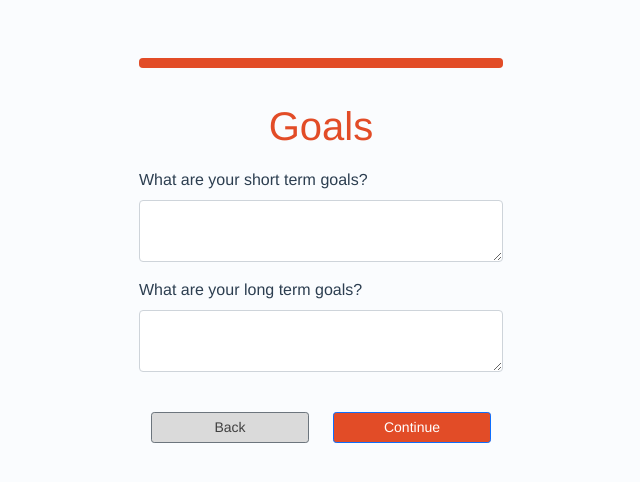
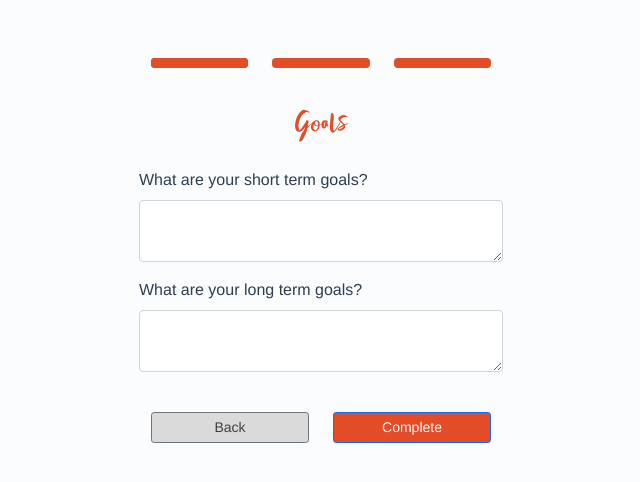
Before and after one commit to jeffstienstra/new_human_survey_vue, a Vue app: page /goals/1 in a window 1280 px wide. Shown: the top 482 px of the page, without its empty margins (319-959 px from the left). Built offline with nearby package versions, Linux system fonts and the light colour scheme; no server answers.

Commit message:
add font styling to page titles

```diff
--- a/src/App.vue
+++ b/src/App.vue
@@ -5,6 +5,13 @@
 </template>
 
 <style>
+@font-face {
+  font-family: "Nightype";
+  src: local("Nightype"), url(./fonts/Nightype/Nightype.ttf) format("truetype");
+  font-style: normal;
+  font-weight: 100;
+  font-size: 200 !important;
+}
 #app {
   font-family: Avenir, Helvetica, Arial, sans-serif;
   -webkit-font-smoothing: antialiased;
@@ -26,13 +33,6 @@
   color: #42b983;
 }
 
-/* @font-face {
-  font-family: "Nightype";
-  src: local("Nightype"), url(/public/fonts/nightype.ttf) format("truetype");
-  font-style: normal;
-  font-weight: 100;
-} */
-
 body {
   background-color: #fafcfe !important;
 }
--- a/src/views/About.vue
+++ b/src/views/About.vue
@@ -2,7 +2,59 @@
   <div class="about">
     <br />
     <br />
+
     <div class="center">
+      <div class="container">
+        <div class="row">
+          <div class="col">
+            <div class="d-grid gap-0 col-18 mx-auto">
+              <div class="progress" style="height: 10px">
+                <div
+                  class="progress-bar"
+                  role="progressbar"
+                  style="width: 100%"
+                  aria-valuenow="100"
+                  aria-valuemin="0"
+                  aria-valuemax="100"
+                ></div>
+              </div>
+            </div>
+          </div>
+
+          <div class="col">
+            <div class="d-grid gap-0 col-18 mx-auto">
+              <div class="progress" style="height: 10px">
+                <div
+                  class="progress-bar"
+                  role="progressbar"
+                  style="width: 0%"
+                  aria-valuenow="33"
+                  aria-valuemin="0"
+                  aria-valuemax="100"
+                ></div>
+              </div>
+            </div>
+          </div>
+
+          <div class="col">
+            <div class="d-grid gap-0 col-18 mx-auto">
+              <div class="progress" style="height: 10px">
+                <div
+                  class="progress-bar"
+                  role="progressbar"
+                  style="width: 0%"
+                  aria-valuenow="33"
+                  aria-valuemin="0"
+                  aria-valuemax="100"
+                ></div>
+              </div>
+            </div>
+          </div>
+        </div>
+      </div>
+    </div>
+
+    <!-- <div class="center">
       <div class="progress" style="height: 10px">
         <div
           class="progress-bar"
@@ -13,10 +65,10 @@
           aria-valuemax="100"
         ></div>
       </div>
-    </div>
+    </div> -->
     <br />
     <div>
-      <h1 style="color: #e24c27">About you</h1>
+      <h1 class="title" style="color: #e24c27">About you</h1>
     </div>
     <div id="emailHelp" class="form-text" v-for="error in errors" v-bind:key="error">
       {{ error }}
--- a/src/views/Favorites.vue
+++ b/src/views/Favorites.vue
@@ -2,7 +2,59 @@
   <div class="favorites">
     <br />
     <br />
+
     <div class="center">
+      <div class="container">
+        <div class="row">
+          <div class="col">
+            <div class="d-grid gap-0 col-18 mx-auto">
+              <div id="complete" class="progress" style="height: 10px">
+                <div
+                  class="progress-bar"
+                  role="progressbar"
+                  style="width: 100%"
+                  aria-valuenow="100"
+                  aria-valuemin="0"
+                  aria-valuemax="100"
+                ></div>
+              </div>
+            </div>
+          </div>
+
+          <div class="col">
+            <div class="d-grid gap-0 col-18 mx-auto">
+              <div class="progress" style="height: 10px">
+                <div
+                  class="progress-bar"
+                  role="progressbar"
+                  style="width: 100%"
+                  aria-valuenow="100"
+                  aria-valuemin="0"
+                  aria-valuemax="100"
+                ></div>
+              </div>
+            </div>
+          </div>
+
+          <div class="col">
+            <div class="d-grid gap-0 col-18 mx-auto">
+              <div class="progress" style="height: 10px">
+                <div
+                  class="progress-bar"
+                  role="progressbar"
+                  style="width: 0%"
+                  aria-valuenow="33"
+                  aria-valuemin="0"
+                  aria-valuemax="100"
+                ></div>
+              </div>
+            </div>
+          </div>
+        </div>
+      </div>
+    </div>
+
+    <!-- <div class="center">
       <div class="progress" style="height: 10px">
         <div
           class="progress-bar"
@@ -13,7 +65,7 @@
           aria-valuemax="100"
         ></div>
       </div>
-    </div>
+    </div> -->
     <br />
     <div>
       <h1 class="title" style="color: #e24c27">Your favorites</h1>
@@ -21,6 +73,7 @@
 
     <div class="center">
       <form v-on:submit.prevent="submit()" :action="`/goals/${this.user_id}`">
+        <div class="mb-3">
           <label for="" class="form-label">Drinks</label>
           <div v-for="drink in drinks" v-bind:key="drink.id">
             <input type="text" class="form-control" v-model="drink.description" />
@@ -30,14 +83,13 @@
               +Add another
             </button>
           </form>
+        </div>
 
         <div class="mb-3">
           <label for="" class="form-label">Snacks</label>
           <div v-for="snack in snacks" v-bind:key="snack.id">
             <input type="text" class="form-control" v-model="snack.description" />
           </div>
-        </div>
-        <div>
           <form action="">
             <button v-on:click="addSnackField()" style="color: #e24c27" type="button" class="btn btn-light">
               +Add another
@@ -50,8 +102,6 @@
           <div v-for="person in people" v-bind:key="person.id">
             <input type="text" class="form-control" v-model="person.description" />
           </div>
-        </div>
-        <div>
           <form action="">
             <button v-on:click="addPersonField()" style="color: #e24c27" type="button" class="btn btn-light">
               +Add another
@@ -101,6 +151,9 @@
   background-color: #dadada !important;
   color: #404040;
 }
+#complete {
+  background-color: red !important;
+}
 </style>
 
 <script>
@@ -116,9 +169,10 @@ export default {
       people: [{ user_id: this.$route.params.id, category: "person", description: "" }],
     };
   },
-  created: function () {
+  mounted: function () {
     this.userShow();
   },
+  created: function () {},
 
   methods: {
     addDrinkField: function () {
@@ -145,10 +199,11 @@ export default {
     userShow: function () {
       axios.get(`/users/${this.user_id}`).then((response) => {
         console.log(response.data);
+
+        // get user's drinks
         if (response.data.favorites.drinks) {
           console.log("userShow ->", response.data);
 
-          // get user's drinks
           var userDrinks = {};
           var i = 0;
           while (i < response.data.favorites.drinks.length) {
@@ -158,8 +213,9 @@ export default {
           this.drinks = userDrinks;
           console.log("drinks", userDrinks);
         }
+
+        // get user's snacks
         if (response.data.favorites.snacks) {
-          // get user's snacks
           var userSnacks = [];
           i = 0;
           while (i < response.data.favorites.snacks.length) {
@@ -169,8 +225,9 @@ export default {
           console.log("snacks", userSnacks);
           this.snacks = userSnacks;
         }
+
+        // get user's people
         if (response.data.favorites.people) {
-          // get user's people
           var userPeople = [];
           i = 0;
           while (i < response.data.favorites.people.length) {
@@ -188,7 +245,7 @@ export default {
     submit: function () {
       var params = {
         user_id: this.$route.params.id,
-        id: null,
+        // id: null,
         drinks: this.drinks,
         snacks: this.snacks,
         people: this.people,
--- a/src/views/Goals.vue
+++ b/src/views/Goals.vue
@@ -2,7 +2,59 @@
   <div class="goals">
     <br />
     <br />
+
     <div class="center">
+      <div class="container">
+        <div class="row">
+          <div class="col">
+            <div class="d-grid gap-0 col-18 mx-auto">
+              <div id="complete" class="progress" style="height: 10px">
+                <div
+                  class="progress-bar"
+                  role="progressbar"
+                  style="width: 100%"
+                  aria-valuenow="100"
+                  aria-valuemin="0"
+                  aria-valuemax="100"
+                ></div>
+              </div>
+            </div>
+          </div>
+
+          <div class="col">
+            <div class="d-grid gap-0 col-18 mx-auto">
+              <div class="progress" style="height: 10px">
+                <div
+                  class="progress-bar"
+                  role="progressbar"
+                  style="width: 100%"
+                  aria-valuenow="100"
+                  aria-valuemin="0"
+                  aria-valuemax="100"
+                ></div>
+              </div>
+            </div>
+          </div>
+
+          <div class="col">
+            <div class="d-grid gap-0 col-18 mx-auto">
+              <div class="progress" style="height: 10px">
+                <div
+                  class="progress-bar"
+                  role="progressbar"
+                  style="width: 100%"
+                  aria-valuenow="100"
+                  aria-valuemin="0"
+                  aria-valuemax="100"
+                ></div>
+              </div>
+            </div>
+          </div>
+        </div>
+      </div>
+    </div>
+
+    <!-- <div class="center">
       <div class="progress" style="height: 10px">
         <div
           class="progress-bar"
@@ -13,9 +65,10 @@
           aria-valuemax="100"
         ></div>
       </div>
-    </div>
+    </div> -->
+
     <br />
-    <div>
+    <div class="title">
       <h1 style="color: #e24c27">Goals</h1>
     </div>
 
@@ -48,7 +101,7 @@
             <div class="col">
               <div class="d-grid gap-2 col-13 mx-auto">
                 <button v-on:click="surveyComplete()" type="submit" class="btn btn-primary btn-sm btn-block">
-                  Continue
+                  Complete
                 </button>
               </div>
             </div>
@@ -67,6 +120,13 @@
 .btn-primary:visited {
   background-color: #e24c27 !important;
 }
+
+.title {
+  font-family: "Nightype", Helvetica, Arial;
+  font-style: normal;
+  font-weight: 100;
+}
+
 .btn-secondary {
   background-color: #dadada !important;
   color: #404040;
--- a/src/views/Home.vue
+++ b/src/views/Home.vue
@@ -31,7 +31,7 @@
         </div>
 
         <div class="d-grid gap-2 col-12 mx-auto">
-          <button type="submit" class="btn btn-primary btn-sm btn-block">Submit</button>
+          <button type="submit" class="btn btn-primary btn-sm btn-block">Sign Up</button>
         </div>
       </form>
     </div>
@@ -52,11 +52,12 @@
 .btn-primary:visited {
   background-color: #e24c27 !important;
 }
-/* .title {
+
+.title {
   font-family: "Nightype", Helvetica, Arial;
   font-style: normal;
   font-weight: 100;
-} */
+}
 .center {
   margin: auto;
   width: 30%;
--- a/src/views/LandingPage.vue
+++ b/src/views/LandingPage.vue
@@ -5,7 +5,7 @@
       <br />
       <br />
       <div>
-        <h1 style="color: #e24c27">New Human Survey</h1>
+        <h1 class="title" style="color: #e24c27">New Human Survey</h1>
         <div class="center">
           <h5>
             <center>
@@ -30,7 +30,7 @@
       <br />
       <br />
       <div>
-        <h1 style="color: #e24c27">All about you</h1>
+        <h1 class="title" style="color: #e24c27">All about you</h1>
       </div>
       <br />
       <div>
@@ -108,6 +108,13 @@
 .btn-primary:visited {
   background-color: #e24c27 !important;
 }
+
+.title {
+  font-family: "Nightype", Helvetica, Arial;
+  font-style: normal;
+  font-weight: 100;
+}
+
 .center {
   margin: auto;
   width: 30%;
--- a/src/views/SignIn.vue
+++ b/src/views/SignIn.vue
@@ -2,7 +2,7 @@
   <div class="landingpage">
     <br />
     <br />
-    <div class="">
+    <div class="title">
       <h1 style="color: #e24c27">Sign in</h1>
     </div>
     <div class="center">
@@ -27,7 +27,7 @@
         </div>
 
         <div class="d-grid gap-2 col-12 mx-auto">
-          <button type="submit" class="btn btn-primary btn-sm btn-block">Submit</button>
+          <button type="submit" class="btn btn-primary btn-sm btn-block">Sign In</button>
         </div>
       </form>
     </div>
@@ -42,12 +42,19 @@
 </template>
 
 <style>
+.title {
+  font-family: "Nightype", Helvetica, Arial;
+  font-style: normal;
+  font-weight: 100;
+}
+
 .btn-primary,
 .btn-primary:hover,
 .btn-primary:active,
 .btn-primary:visited {
   background-color: #e24c27 !important;
 }
+
 .center {
   margin: auto;
   width: 30%;
```
Also changed, not shown: src/fonts/Nightype/Nightype.ttf (renamed from public/fonts/nightype.ttf). Lines whose indentation alone changed are shown as unchanged.
